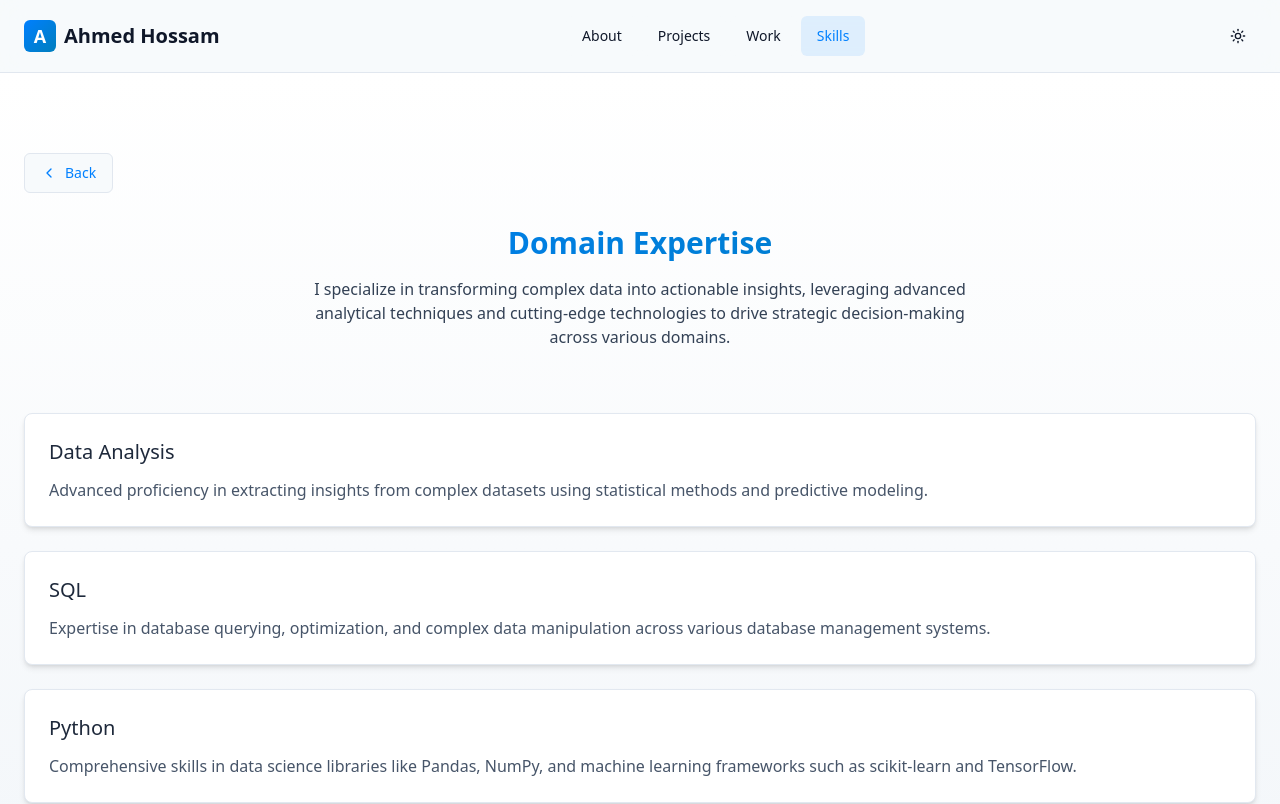
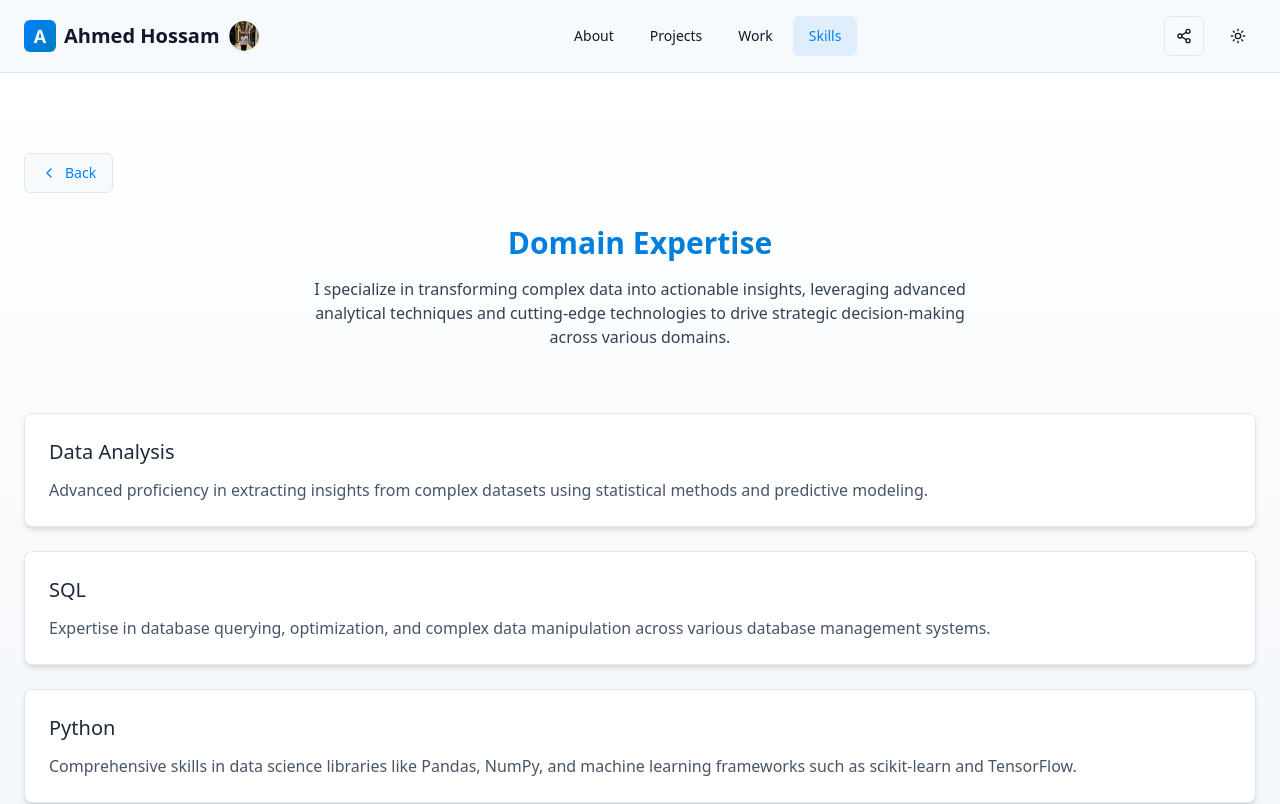
Before and after one commit to Ahmed-Hossam-RT/insight-canvas-showcase, a React (Vite) app: page /skills in a window 1280 px wide. Shown: the top 804 px of the page. Built offline with nearby package versions, Linux system fonts and the light colour scheme.

Commit message:
Add profile image and share link to header
Add profile image and share link to the header component.

```diff
--- a/src/components/Header.tsx
+++ b/src/components/Header.tsx
@@ -2,9 +2,12 @@ import React, { useState, useEffect } from 'react';
 import { Button } from "@/components/ui/button";
 import { ThemeToggle } from "./ThemeToggle";
 import { Link, useLocation } from 'react-router-dom';
-import { Menu, X, Linkedin } from 'lucide-react';
+import { Menu, X, Linkedin, Share2 } from 'lucide-react';
 import { NavigationMenu, NavigationMenuContent, NavigationMenuItem, NavigationMenuLink, NavigationMenuList, NavigationMenuTrigger, navigationMenuTriggerStyle } from "@/components/ui/navigation-menu";
 import { Popover, PopoverContent, PopoverTrigger } from "@/components/ui/popover";
+import { Avatar, AvatarImage, AvatarFallback } from "@/components/ui/avatar";
+import { toast } from "sonner";
+
 const Header: React.FC = () => {
   const [isMenuOpen, setIsMenuOpen] = useState(false);
   const location = useLocation();
@@ -32,6 +35,23 @@ const Header: React.FC = () => {
   const toggleMenu = () => {
     setIsMenuOpen(!isMenuOpen);
   };
+  const handleShareClick = () => {
+    if (navigator.share) {
+      navigator.share({
+        title: 'Ahmed Hossam | Data Analyst Portfolio',
+        url: window.location.href
+      })
+      .catch((error) => console.log('Error sharing:', error));
+    } else {
+      navigator.clipboard.writeText(window.location.href).then(() => {
+        toast.success("Link copied to clipboard!");
+      })
+      .catch((error) => {
+        toast.error("Failed to copy link");
+        console.error('Error copying link:', error);
+      });
+    }
+  };
   return <header className="sticky top-0 z-50 py-4 px-4 md:px-6 flex items-center justify-between w-full max-w-7xl mx-auto backdrop-blur-md bg-background/80 border-b border-border">
       <div className="flex items-center space-x-2">
         <Link to="/" className="flex items-center space-x-2 group">
@@ -39,6 +59,16 @@ const Header: React.FC = () => {
             <span className="text-white font-bold text-lg">A</span>
           </div>
           <span className="font-bold text-xl group-hover:text-primary transition-colors duration-300">Ahmed Hossam</span>
+          <Avatar className="h-8 w-8 border border-white/20 shadow-sm hover:scale-105 transition-transform duration-300">
+            <AvatarImage
+              src="/lovable-uploads/c132ba01-a3d0-428f-b28c-b79c0dd048e7.png"
+              alt="Ahmed Hossam Profile Photo"
+              className="object-cover rounded-full"
+            />
+            <AvatarFallback className="bg-gradient-to-br from-primary to-accent">
+              <span className="text-white text-xs font-bold">AH</span>
+            </AvatarFallback>
+          </Avatar>
         </Link>
       </div>
 
@@ -84,6 +114,15 @@ const Header: React.FC = () => {
       </NavigationMenu>
 
       <div className="flex items-center gap-4">
+        <Button
+          variant="outline"
+          size="icon"
+          className="hover:bg-primary/10 transition-colors"
+          onClick={handleShareClick}
+          title="Share Portfolio"
+        >
+          <Share2 className="h-4 w-4" />
+        </Button>
         <ThemeToggle />
         <Popover>
           <PopoverTrigger asChild className="md:hidden">
@@ -102,6 +141,13 @@ const Header: React.FC = () => {
                 <Linkedin className="h-4 w-4" />
                 LinkedIn
               </a>
+              <button
+                onClick={handleShareClick}
+                className="text-foreground hover:text-primary transition-colors py-2 flex items-center gap-2"
+              >
+                <Share2 className="h-4 w-4" />
+                Share Portfolio
+              </button>
             </nav>
           </PopoverContent>
         </Popover>
```
